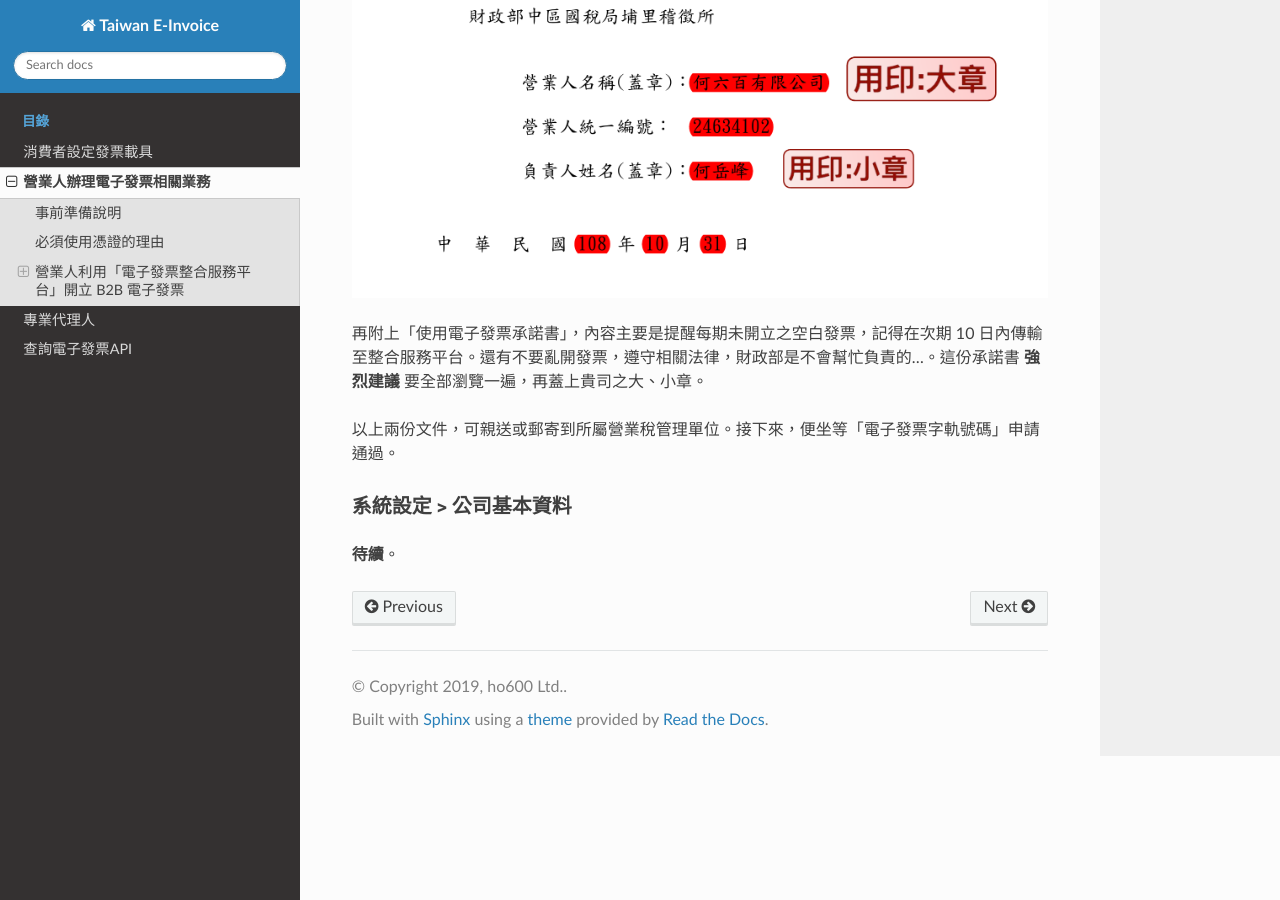
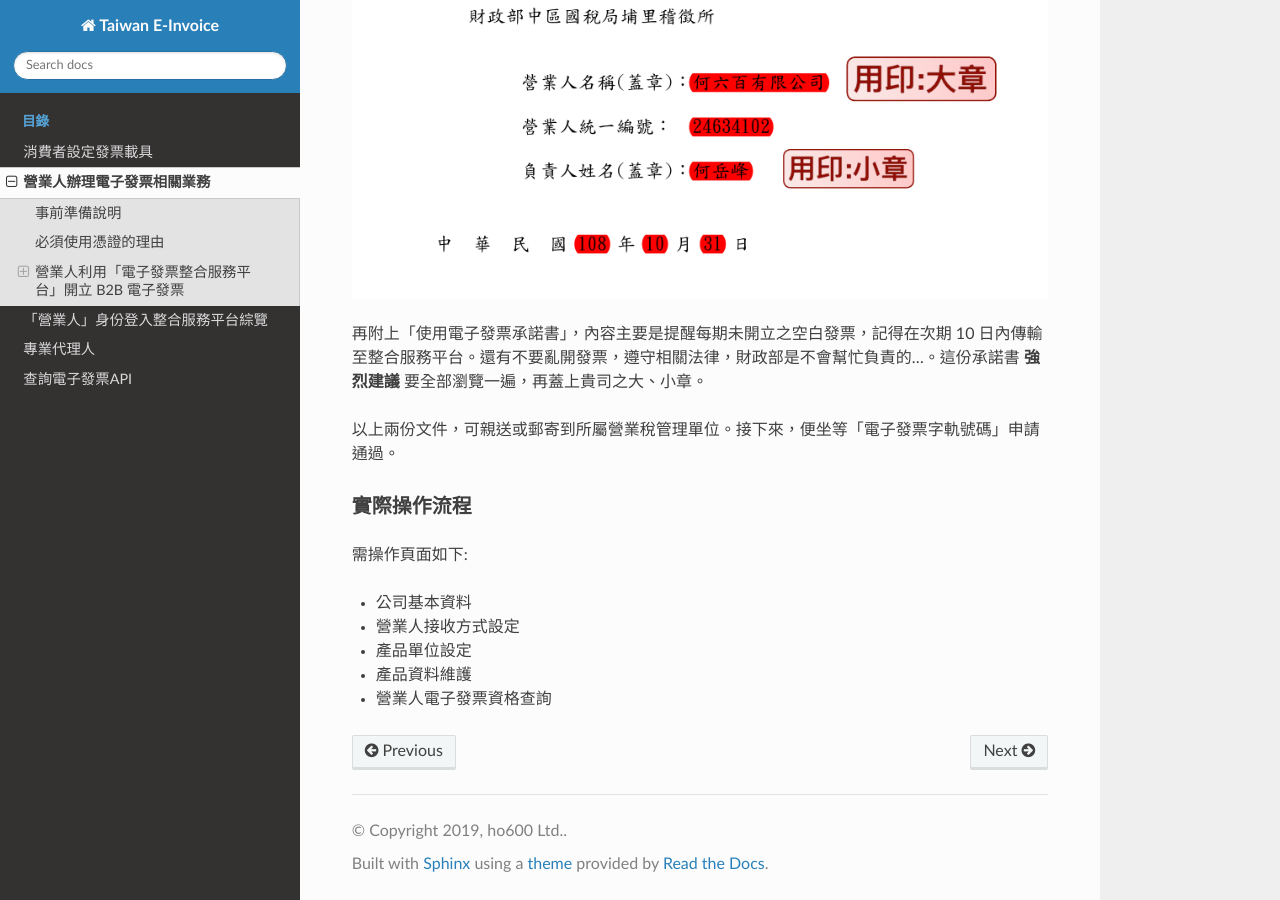
Before and after one commit to ho600-ltd/django-taiwan-einvoice, a Sphinx documentation site: the page built from docs/merchant_prepare.rst, in a window 1280 px wide and 900 px high, scrolled down 7364 px. Built offline with Sphinx 7.4.7 and the Read the Docs theme 2.0.0, drawn with Linux system fonts in a browser that asks for light colours.

```diff
--- a/docs/index.rst
+++ b/docs/index.rst
@@ -28,7 +28,8 @@
     :maxdepth: 1
     :caption: 目錄
 
-    consumer
+    consumer_operations
     merchant_prepare
+    merchant_operations
     agent
     inquire_api
--- /dev/null
+++ b/docs/merchant_operations.rst
@@ -0,0 +1,37 @@
+「營業人」身份登入整合服務平台綜覽
+===============================================================================
+
+
+營業人功能選單
+-------------------------------------------------------------------------------
+
+系統設定
+^^^^^^^^^^^^^^^^^^^^^^^^^^^^^^^^^^^^^^^^^^^^^^^^^^^^^^^^^^^^^^^^^^^^^^^^^^^^^^^
+
+公司基本資料
+...............................................................................
+
+**待續**。
+
+基本資料
+^^^^^^^^^^^^^^^^^^^^^^^^^^^^^^^^^^^^^^^^^^^^^^^^^^^^^^^^^^^^^^^^^^^^^^^^^^^^^^^
+
+營業人接收方式設定
+...............................................................................
+
+**待續**。
+
+產品單位設定
+...............................................................................
+
+**待續**。
+
+產品資料維護
+...............................................................................
+
+**待續**。
+
+營業人電子發票資格查詢
+...............................................................................
+
+**待續**。
--- a/docs/merchant_prepare.rst
+++ b/docs/merchant_prepare.rst
@@ -90,7 +90,13 @@
 以上兩份文件，可親送或郵寄到所屬營業稅管理單位。\
 接下來，便坐等「電子發票字軌號碼」申請通過。
 
-系統設定 > 公司基本資料
+實際操作流程
 ^^^^^^^^^^^^^^^^^^^^^^^^^^^^^^^^^^^^^^^^^^^^^^^^^^^^^^^^^^^^^^^^^^^^^^^^^^^^^^^
 
-**待續**。
+需操作頁面如下:
+
+* 公司基本資料
+* 營業人接收方式設定
+* 產品單位設定
+* 產品資料維護
+* 營業人電子發票資格查詢
```
Also changed, not shown: docs/consumer_operations.rst (renamed from docs/consumer.rst).
